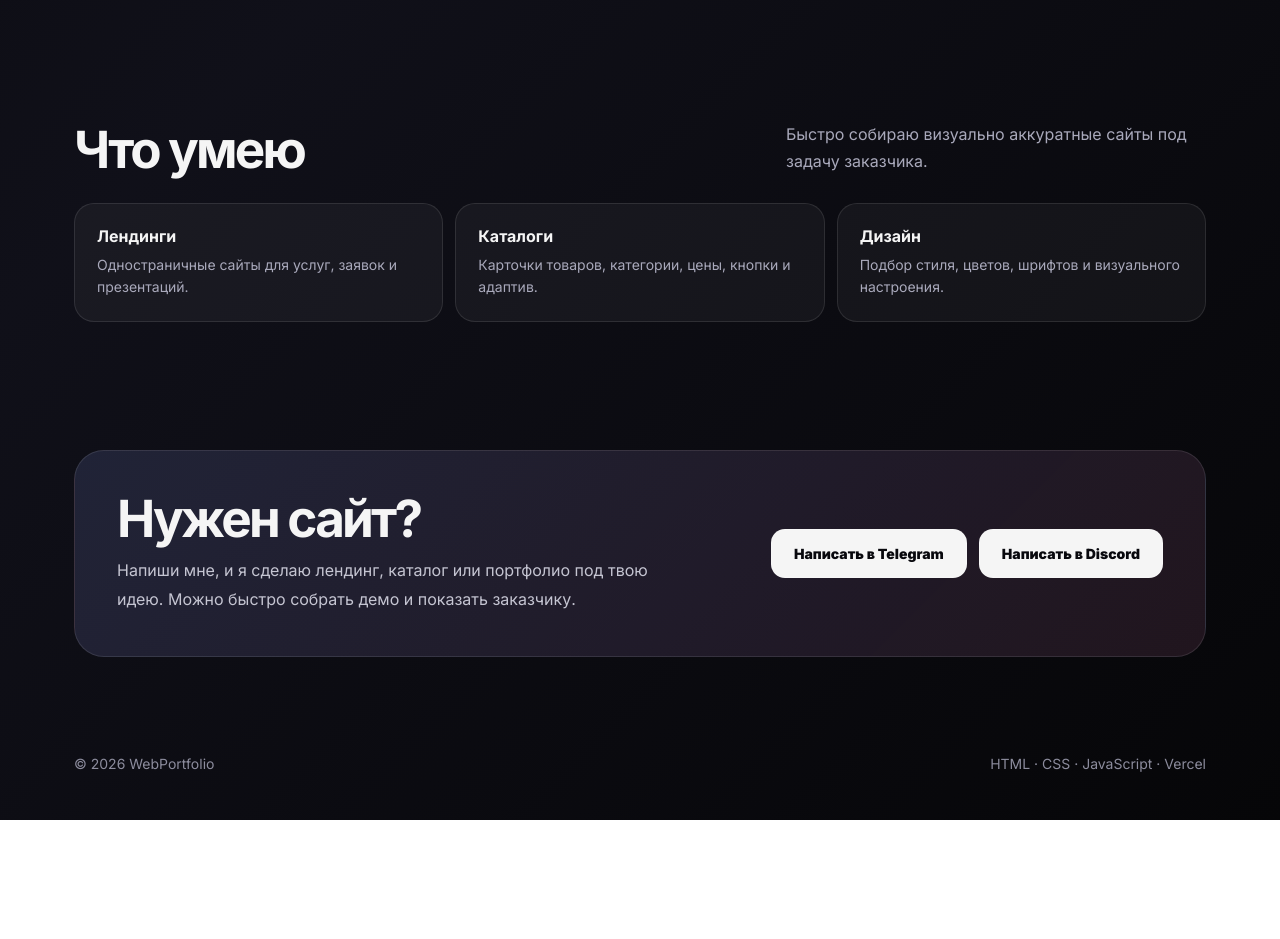
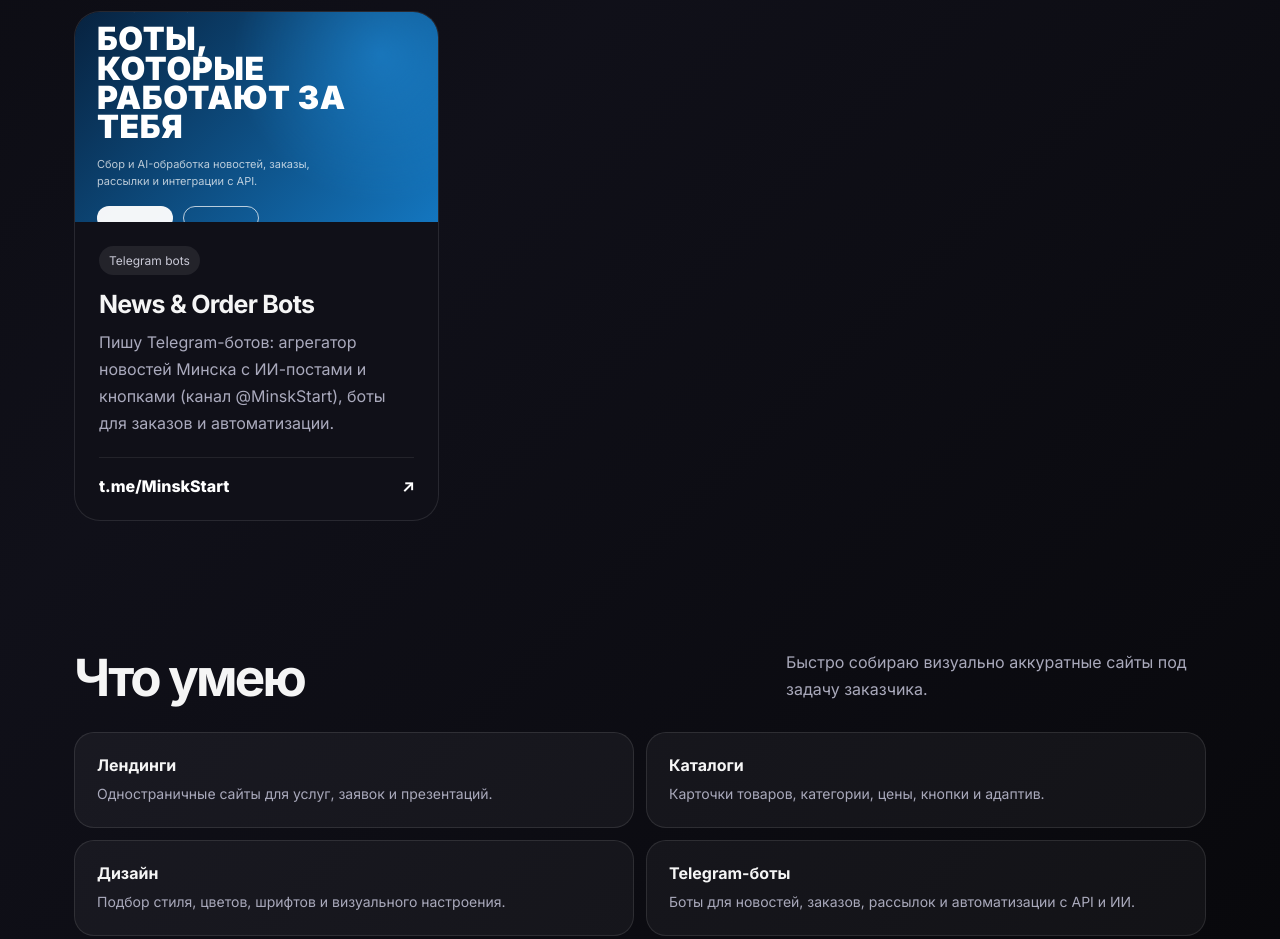
Before and after one commit to irembo337/portfolio, a plain HTML site: page index.html in a window 1280 px wide. Shown: the part 1323-2262 px from the top of the page. Before the commit the page ends 2143 px from the top, so only its background shows below. Drawn offline with Linux system fonts and the light colour scheme; a web font is replaced by a local one.

Commit message:
Add files via upload

```diff
--- a/index.html
+++ b/index.html
@@ -72,12 +72,15 @@
         .preview-fish .preview-buttons i:first-child { background: #2477ff; }
         .preview-needle { background: linear-gradient(90deg, rgba(0,0,0,.64), rgba(0,0,0,.25)), url('https://images.unsplash.com/photo-1565058379802-bbe93b2f703a?auto=format&fit=crop&w=900&q=85') center/cover; }
         .preview-needle .preview-title { font-size: 43px; max-width: 62%; }
+        .preview-bot { background: radial-gradient(circle at 84% 20%, rgba(39,166,255,.4), transparent 42%), linear-gradient(135deg, #07223f, #1687d9 120%); }
+        .preview-bot .preview-title { font-size: 32px; max-width: 88%; }
+        .preview-bot .preview-text { max-width: 80%; }
         .project-body { padding: 24px; }
         .tag { display: inline-flex; padding: 7px 10px; border-radius: 999px; background: rgba(255,255,255,.08); color: #c9c9d6; font-size: 12px; margin-bottom: 14px; }
         .project h3 { font-size: 25px; margin-bottom: 10px; letter-spacing: -.03em; }
         .project p { color: #aaaabd; line-height: 1.7; margin-bottom: 20px; }
         .project-link { display: inline-flex; align-items: center; justify-content: space-between; width: 100%; border-top: 1px solid rgba(255,255,255,.08); padding-top: 18px; color: #fff; font-weight: 800; word-break: break-all; }
-        .skills { display: grid; grid-template-columns: repeat(3, 1fr); gap: 12px; }
+        .skills { display: grid; grid-template-columns: repeat(2, 1fr); gap: 12px; }
         .skill { padding: 22px; border-radius: 20px; border: 1px solid rgba(255,255,255,.1); background: rgba(255,255,255,.045); }
         .skill strong { display: block; margin-bottom: 8px; }
         .skill span { color: #a9a9bb; font-size: 14px; line-height: 1.6; }
@@ -97,18 +100,19 @@
     <header><nav><a href="#top" class="logo">Web<span>Portfolio</span></a><div class="nav-links"><a href="#projects">Проекты</a><a href="#skills">Навыки</a><a href="#contact">Контакты</a></div></nav></header>
     <main id="top">
         <div class="hero">
-            <div><div class="badge"><span class="dot"></span> Доступен для заказов</div><h1>Создаю сайты <strong>под ключ</strong></h1><p>Портфолио моих работ: интернет-магазины, лендинги, тематические сайты и адаптивные интерфейсы. Ниже можно открыть готовые проекты на Vercel.</p><div class="actions"><a class="btn btn-primary" href="#projects">Смотреть проекты</a><a class="btn" href="#contact">Связаться</a></div></div>
-            <div class="hero-card"><div class="hero-card-inner"><div class="terminal"><div class="terminal-head"><i></i><i></i><i></i></div><div class="terminal-code">npm create website<br>build responsive-ui<br>deploy to vercel<br>status: online</div></div><div class="stats"><div class="stat"><strong>3</strong><span>готовых проекта</span></div><div class="stat"><strong>100%</strong><span>адаптивность</span></div><div class="stat"><strong>HTML</strong><span>CSS + JS</span></div></div></div></div>
+            <div><div class="badge"><span class="dot"></span> Доступен для заказов</div><h1>Создаю сайты <strong>под ключ</strong></h1><p>Портфолио моих работ: интернет-магазины, лендинги, тематические сайты, Telegram-боты и адаптивные интерфейсы. Ниже можно открыть готовые проекты на Vercel.</p><div class="actions"><a class="btn btn-primary" href="#projects">Смотреть проекты</a><a class="btn" href="#contact">Связаться</a></div></div>
+            <div class="hero-card"><div class="hero-card-inner"><div class="terminal"><div class="terminal-head"><i></i><i></i><i></i></div><div class="terminal-code">npm create website<br>build responsive-ui<br>deploy to vercel<br>build telegram-bot<br>status: online</div></div><div class="stats"><div class="stat"><strong>3</strong><span>готовых проекта</span></div><div class="stat"><strong>100%</strong><span>адаптивность</span></div><div class="stat"><strong>HTML</strong><span>CSS + JS</span></div></div></div></div>
         </div>
         <section id="projects"><div class="section-head"><h2>Мои проекты</h2><p>Каждая карточка ведёт на опубликованный сайт. Нажми на ссылку, чтобы открыть проект в новой вкладке.</p></div><div class="projects">
             <article class="project"><div class="project-visual preview-sole"><div class="preview-content"><div class="preview-kicker">SS 2026 Collection</div><div class="preview-title">Step into luxury streetwear</div><div class="preview-text">Премиальный магазин оригинальной брендовой обуви.</div><div class="preview-buttons"><i></i><i></i></div></div></div><div class="project-body"><div class="tag">Fashion e-commerce</div><h3>Sole Atelier</h3><p>Премиальный магазин брендовой обуви с каталогом, hero-блоком и современным визуальным стилем.</p><a class="project-link" href="https://soleateiler.vercel.app" target="_blank" rel="noopener">soleateiler.vercel.app <span>↗</span></a></div></article>
             <article class="project"><div class="project-visual preview-fish"><div class="preview-content"><div class="preview-title">Спортивное <span class="blue">снаряжение</span> для рыбалки</div><div class="preview-text">Спиннинги, катушки, приманки и всё необходимое для успешной рыбалки.</div><div class="preview-buttons"><i></i><i></i></div></div></div><div class="project-body"><div class="tag">Fishing store</div><h3>Fish Master</h3><p>Сайт для рыбалки и продажи спиннингов: карточки товаров, тёмная тема и тематический дизайн.</p><a class="project-link" href="https://spinning-two.vercel.app" target="_blank" rel="noopener">spinning-two.vercel.app <span>↗</span></a></div></article>
             <article class="project"><div class="project-visual preview-needle"><div class="preview-content"><div class="preview-kicker">Tattoo studio / Moscow</div><div class="preview-title">Ink with character</div><div class="preview-text">Авторские татуировки, стерильная работа, сильные эскизы.</div></div></div><div class="project-body"><div class="tag">Tattoo studio</div><h3>Black Needle</h3><p>Брутальный сайт тату-салона с услугами, портфолио, ценами, отзывами и формой записи.</p><a class="project-link" href="https://black-needle-steel.vercel.app" target="_blank" rel="noopener">black-needle-steel.vercel.app <span>↗</span></a></div></article>
+            <article class="project"><div class="project-visual preview-bot"><div class="preview-content"><div class="preview-kicker">Telegram Bot</div><div class="preview-title">Боты, которые работают за тебя</div><div class="preview-text">Сбор и AI-обработка новостей, заказы, рассылки и интеграции с API.</div><div class="preview-buttons"><i></i><i></i></div></div></div><div class="project-body"><div class="tag">Telegram bots</div><h3>News &amp; Order Bots</h3><p>Пишу Telegram-ботов: агрегатор новостей Минска с ИИ-постами и кнопками (канал @MinskStart), боты для заказов и автоматизации.</p><a class="project-link" href="https://t.me/MinskStart" target="_blank" rel="noopener">t.me/MinskStart <span>↗</span></a></div></article>
         </div></section>
-        <section id="skills"><div class="section-head"><h2>Что умею</h2><p>Быстро собираю визуально аккуратные сайты под задачу заказчика.</p></div><div class="skills"><div class="skill"><strong>Лендинги</strong><span>Одностраничные сайты для услуг, заявок и презентаций.</span></div><div class="skill"><strong>Каталоги</strong><span>Карточки товаров, категории, цены, кнопки и адаптив.</span></div><div class="skill"><strong>Дизайн</strong><span>Подбор стиля, цветов, шрифтов и визуального настроения.</span></div></div></section>
+        <section id="skills"><div class="section-head"><h2>Что умею</h2><p>Быстро собираю визуально аккуратные сайты под задачу заказчика.</p></div><div class="skills"><div class="skill"><strong>Лендинги</strong><span>Одностраничные сайты для услуг, заявок и презентаций.</span></div><div class="skill"><strong>Каталоги</strong><span>Карточки товаров, категории, цены, кнопки и адаптив.</span></div><div class="skill"><strong>Дизайн</strong><span>Подбор стиля, цветов, шрифтов и визуального настроения.</span></div><div class="skill"><strong>Telegram-боты</strong><span>Боты для новостей, заказов, рассылок и автоматизации с API и ИИ.</span></div></div></section>
         <section id="contact"><div class="contact"><div><h2>Нужен сайт?</h2><p>Напиши мне, и я сделаю лендинг, каталог или портфолио под твою идею. Можно быстро собрать демо и показать заказчику.</p></div><div class="contact-actions"><a class="btn btn-primary" href="https://t.me/irembo0" target="_blank" rel="noopener">Написать в Telegram</a><button class="btn btn-primary" type="button" onclick="showDiscord()">Написать в Discord</button></div></div></section>
     </main>
-    <footer><span>© 2026 WebPortfolio</span><span>HTML · CSS · JavaScript · Vercel</span></footer>
+        <footer><span>© 2026 WebPortfolio</span><span>HTML · CSS · JavaScript · Vercel · Telegram Bots</span></footer>
     <div class="toast" id="toast">Discord был скопирован в буфер обмена</div>
     <script>
         function showDiscord() {
```
